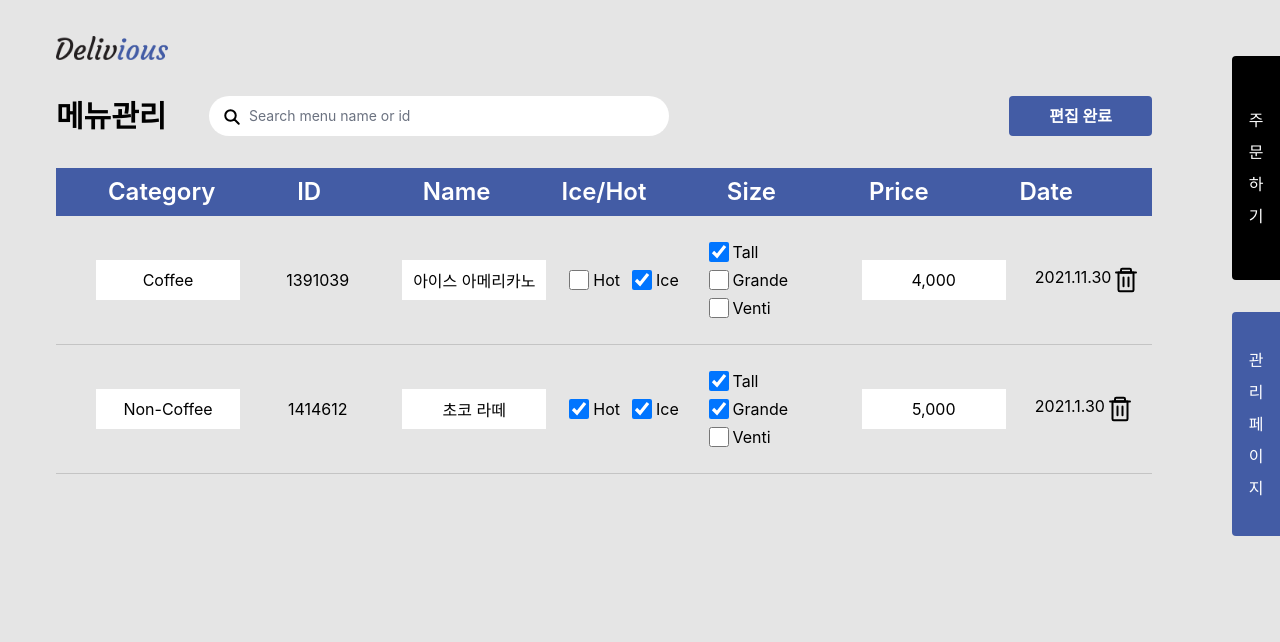
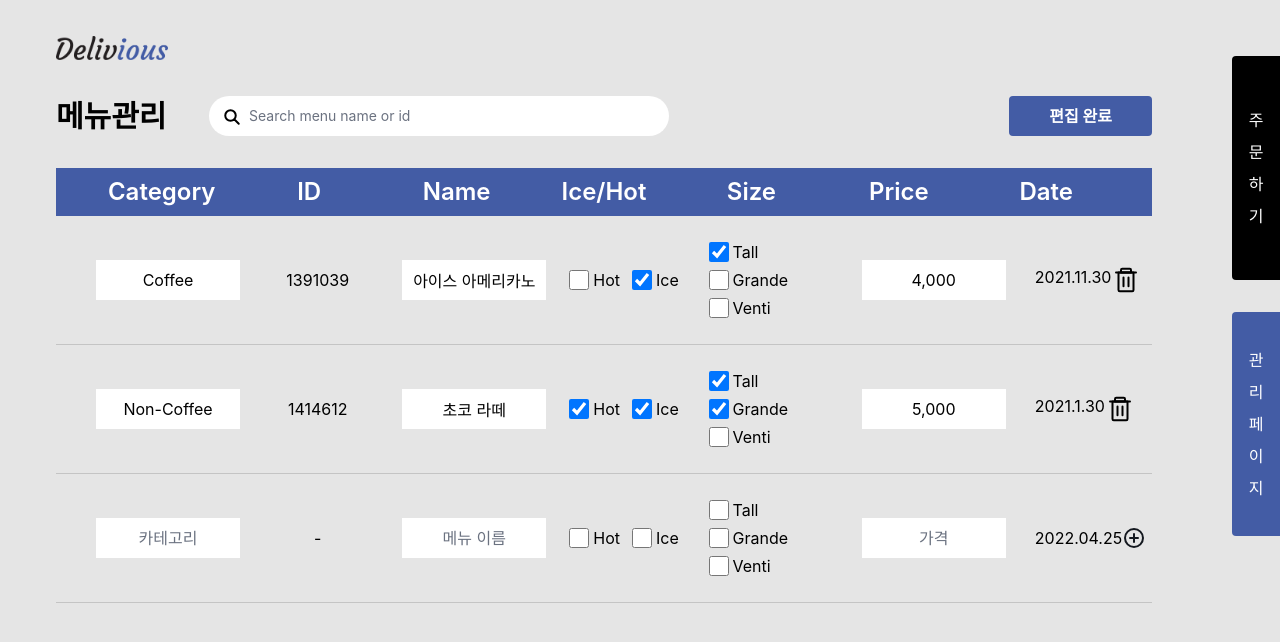
Before and after one commit to do-gather/delivious, a React (Create React App) app in the folder frontend/: page /admin/menu/edit in a window 1280 px wide. Shown: the top 642 px of the page. Built offline with nearby package versions, Linux system fonts and the light colour scheme.

Commit message:
feat: add menu item for add new menu

```diff
--- a/frontend/src/pages/AdminMenuEdit.tsx
+++ b/frontend/src/pages/AdminMenuEdit.tsx
@@ -27,7 +27,7 @@ export default function AdminMenuEdit() {
                     <BasicButton buttonName="편집 완료" />
                 </Link>
             </div>
-            <div className="grid grid-cols-7 gap-4 px-10 justify-between font-semibold whitespace-nowrap text-white h-12 text-center items-center text-2xl" style={{ backgroundColor: "#435CA5" }}>
+            <div className="grid grid-cols-7 gap-4 px-10 font-semibold whitespace-nowrap text-white h-12 text-center items-center text-2xl" style={{ backgroundColor: "#435CA5" }}>
                 <div>Category</div>
                 <div>ID</div>
                 <div>Name</div>
@@ -42,6 +42,10 @@ export default function AdminMenuEdit() {
                     <Divider />
                 </div>
             ))}
+            <div>
+                <AdminMenuItem type='new' />
+                <Divider />
+            </div>
             <div className="flex-col space-y-8 fixed right-0 top-14">
                 <Tap color="#000000" name="주문하기" link="/" />
                 <Tap color="#435ca5" name="관리페이지" link="/admin" />
```
